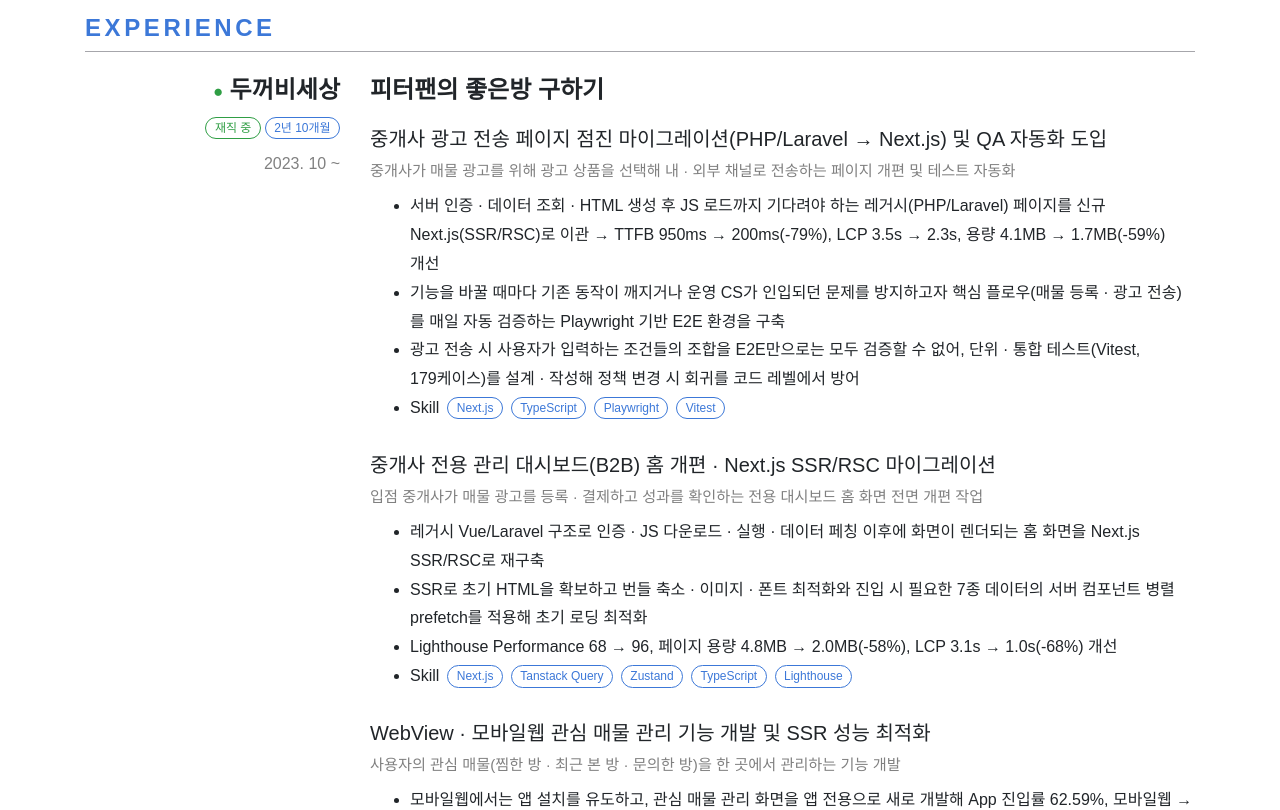
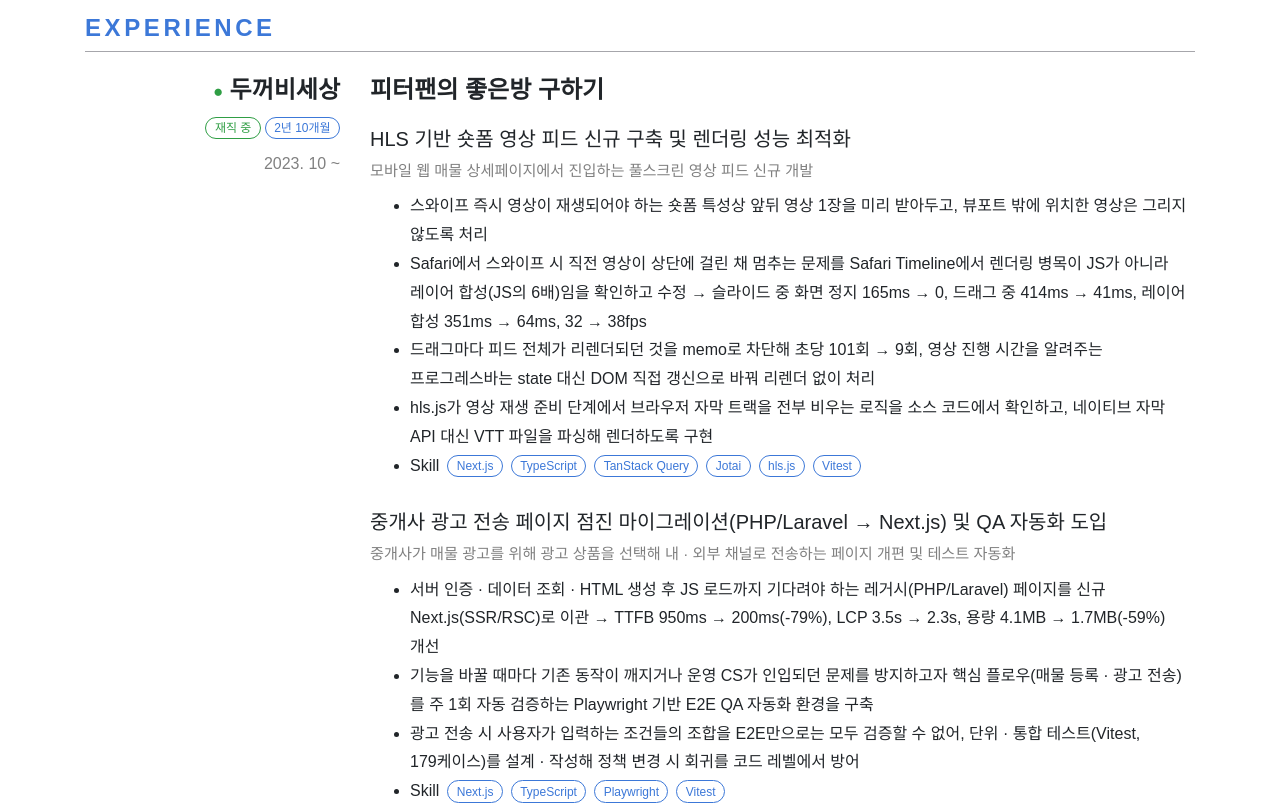
Before and after one commit to kwonjihyeon-dev/kwonjihyeon-dev.github.io, a Next.js app: page / in a window 1280 px wide. Shown: the part 620-1430 px from the top of the page. Built offline with nearby package versions, Linux system fonts and the light colour scheme; a web font is replaced by a local one.

Commit message:
update: resume 업데이트

```diff
--- a/payload/experience.ts
+++ b/payload/experience.ts
@@ -9,13 +9,24 @@
       startedAt: '2023-10',
       positions: [
         {
+          title: 'HLS 기반 숏폼 영상 피드 신규 구축 및 렌더링 성능 최적화',
+          subtitle: '모바일 웹 매물 상세페이지에서 진입하는 풀스크린 영상 피드 신규 개발',
+          descriptions: [
+            '스와이프 즉시 영상이 재생되어야 하는 숏폼 특성상 앞뒤 영상 1장을 미리 받아두고, 뷰포트 밖에 위치한 영상은 그리지 않도록 처리',
+            'Safari에서 스와이프 시 직전 영상이 상단에 걸린 채 멈추는 문제를 Safari Timeline에서 렌더링 병목이 JS가 아니라 레이어 합성(JS의 6배)임을 확인하고 수정 → **슬라이드 중 화면 정지 165ms → 0, 드래그 중 414ms → 41ms, 레이어 합성 351ms → 64ms, 32 → 38fps**',
+            '드래그마다 피드 전체가 리렌더되던 것을 memo로 차단해 **초당 101회 → 9회**, 영상 진행 시간을 알려주는 프로그레스바는 state 대신 DOM 직접 갱신으로 바꿔 **리렌더 없이 처리**',
+            'hls.js가 영상 재생 준비 단계에서 브라우저 자막 트랙을 전부 비우는 로직을 소스 코드에서 확인하고, 네이티브 자막 API 대신 VTT 파일을 파싱해 렌더하도록 구현',
+          ],
+          skill: ['Next.js', 'TypeScript', 'TanStack Query', 'Jotai', 'hls.js', 'Vitest'],
+        },
+        {
           title:
             '중개사 광고 전송 페이지 점진 마이그레이션(PHP/Laravel → Next.js) 및 QA 자동화 도입',
           subtitle:
             '중개사가 매물 광고를 위해 광고 상품을 선택해 내 · 외부 채널로 전송하는 페이지 개편 및 테스트 자동화',
           descriptions: [
             '서버 인증 · 데이터 조회 · HTML 생성 후 JS 로드까지 기다려야 하는 레거시(PHP/Laravel) 페이지를 신규 Next.js(SSR/RSC)로 이관 → **TTFB 950ms → 200ms(-79%), LCP 3.5s → 2.3s, 용량 4.1MB → 1.7MB(-59%)** 개선',
-            '기능을 바꿀 때마다 기존 동작이 깨지거나 운영 CS가 인입되던 문제를 방지하고자 핵심 플로우(매물 등록 · 광고 전송)를 매일 자동 검증하는 Playwright 기반 E2E 환경을 구축',
+            '기능을 바꿀 때마다 기존 동작이 깨지거나 운영 CS가 인입되던 문제를 방지하고자 핵심 플로우(매물 등록 · 광고 전송)를 주 1회 자동 검증하는 Playwright 기반 E2E QA 자동화 환경을 구축',
             '광고 전송 시 사용자가 입력하는 조건들의 조합을 E2E만으로는 모두 검증할 수 없어, **단위 · 통합 테스트(Vitest, 179케이스)를 설계 · 작성**해 정책 변경 시 회귀를 코드 레벨에서 방어',
           ],
           skill: ['Next.js', 'TypeScript', 'Playwright', 'Vitest'],
--- a/payload/project.ts
+++ b/payload/project.ts
@@ -3,27 +3,27 @@
 const project: IProject.Payload = {
   disable: false,
   list: [
-    {
-      title: 'Kroad',
-      link: 'https://github.com/kwonjihyeon-dev/kroad',
-      startedAt: '2026-02',
-      endedAt: '2026-05',
-      where: '개인 프로젝트 / 실시간 GPS 추적 및 경로 안내 기능을 갖춘 무료 내비게이션 웹 서비스',
-      descriptions: [
-        {
-          content:
-            'GPS 노이즈 보정을 위해 칼만 필터를 도입, 배치 수집된 좌표를 OSRM Map Matching API로 도로 스냅하는 3단계 위치 처리 파이프라인 설계 (Geolocation → Kalman Filter → Map Matching)',
-        },
-        {
-          content:
-            'Docker 기반 OSRM 라우팅 엔진을 자체 호스팅하여 유료 경로 탐색 API 없이 경로 탐색 · 이탈 재탐색 기능 구현',
-        },
-        {
-          content:
-            'Feature-Sliced Design 아키텍처를 적용하고, ESLint로 레이어 간 역방향 import를 빌드 타임에 차단하도록 설계해 구조적 일관성 확보',
-        },
-      ],
-    },
+    // {
+    //   title: 'Kroad',
+    //   link: 'https://github.com/kwonjihyeon-dev/kroad',
+    //   startedAt: '2026-02',
+    //   endedAt: '2026-05',
+    //   where: '개인 프로젝트 / 실시간 GPS 추적 및 경로 안내 기능을 갖춘 무료 내비게이션 웹 서비스',
+    //   descriptions: [
+    //     {
+    //       content:
+    //         'GPS 노이즈 보정을 위해 칼만 필터를 도입, 배치 수집된 좌표를 OSRM Map Matching API로 도로 스냅하는 3단계 위치 처리 파이프라인 설계 (Geolocation → Kalman Filter → Map Matching)',
+    //     },
+    //     {
+    //       content:
+    //         'Docker 기반 OSRM 라우팅 엔진을 자체 호스팅하여 유료 경로 탐색 API 없이 경로 탐색 · 이탈 재탐색 기능 구현',
+    //     },
+    //     {
+    //       content:
+    //         'Feature-Sliced Design 아키텍처를 적용하고, ESLint로 레이어 간 역방향 import를 빌드 타임에 차단하도록 설계해 구조적 일관성 확보',
+    //     },
+    //   ],
+    // },
     {
       title: 'shopping-mall',
       link: 'https://github.com/kwonjihyeon-dev/shopping-mall',
```
Also changed, not shown: 2 other files (tests, documents, lock files or other folders).
